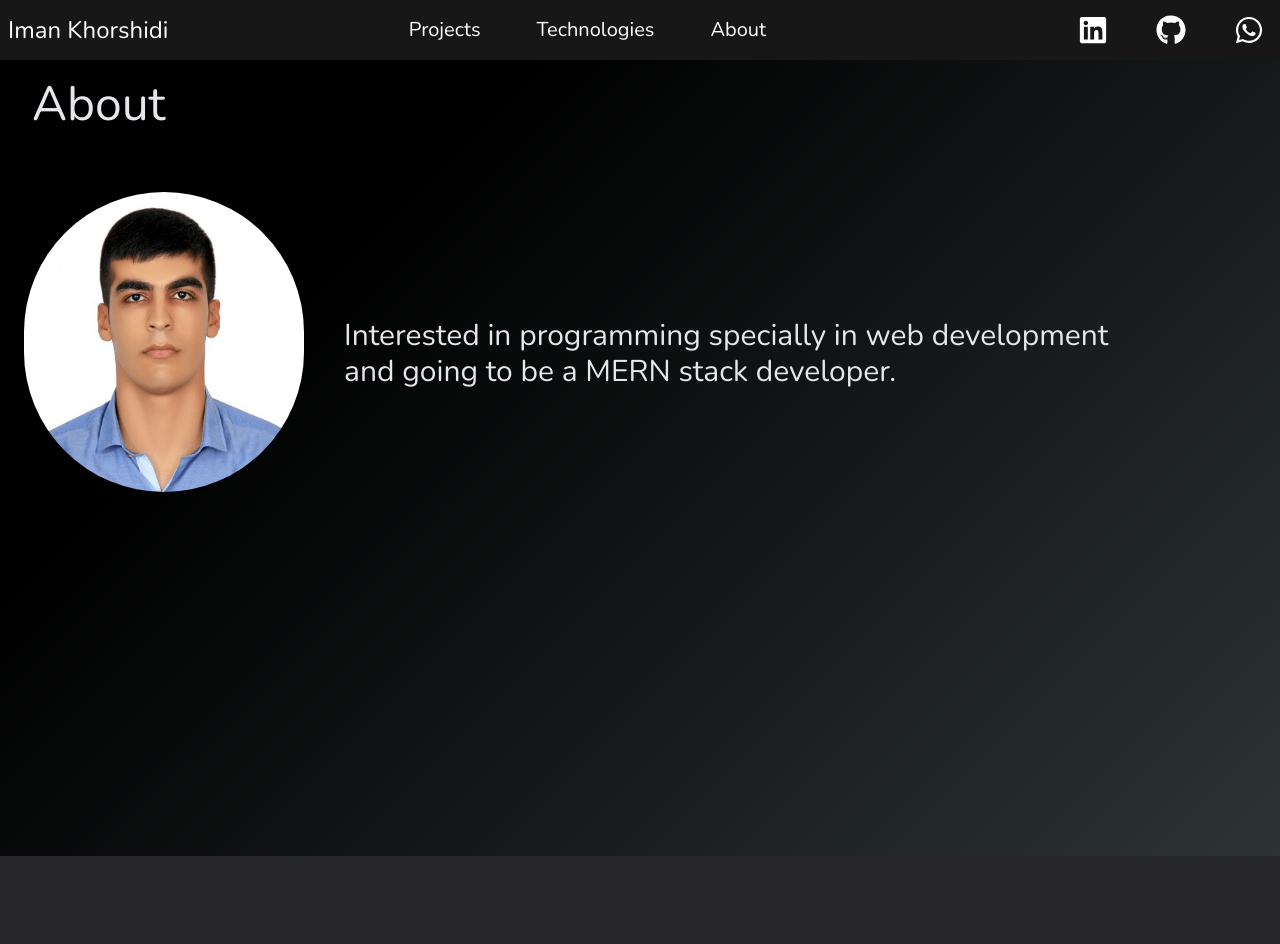
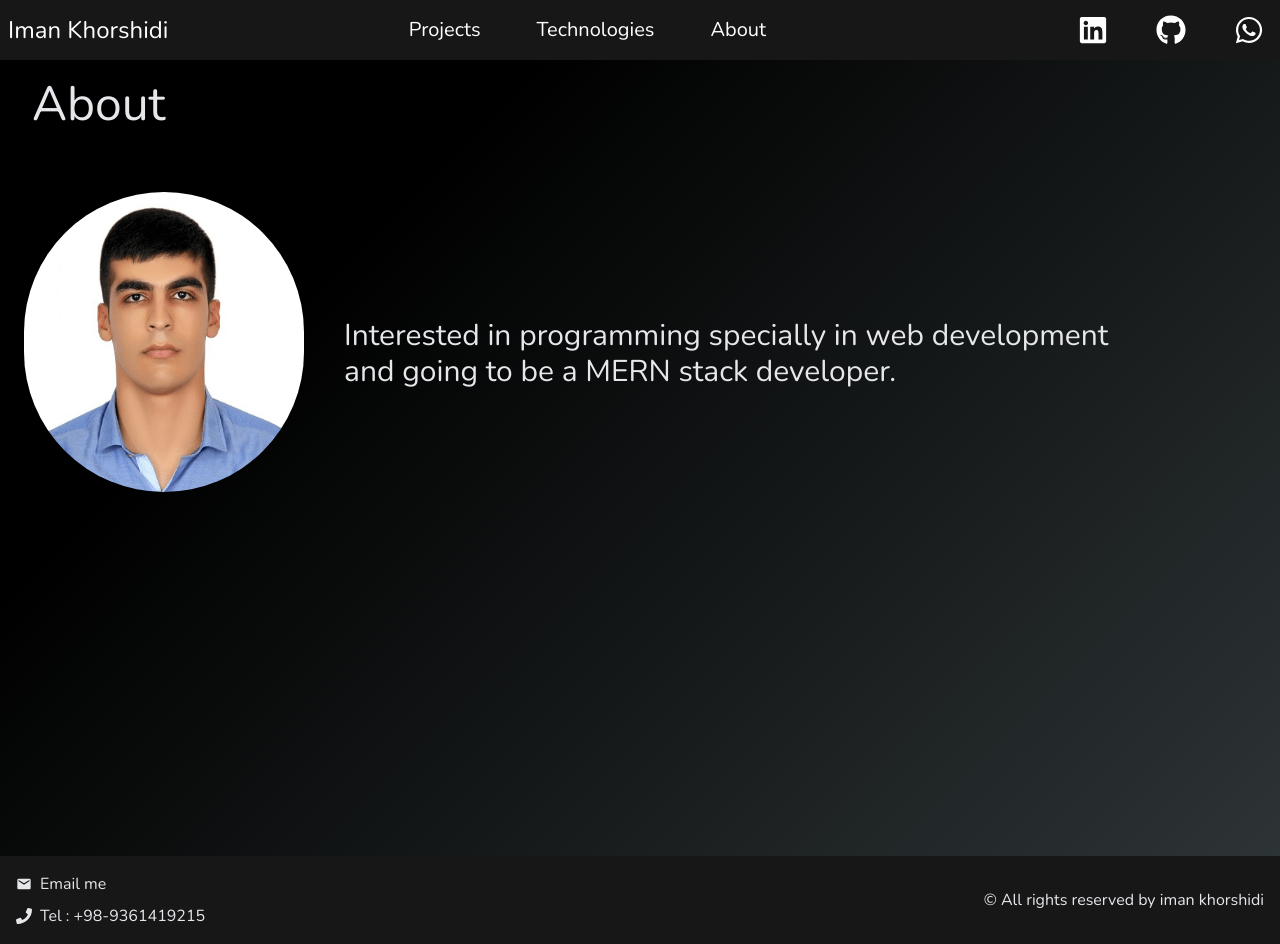
Before and after one commit to Imankh72/portfolio, a Next.js app: page /about in a window 1280 px wide. Before the commit the page ends 856 px from the top, so only its background shows below. Built offline with nearby package versions, Linux system fonts and the light colour scheme.

Commit message:
Add: Footer component

```diff
--- /dev/null
+++ b/components/Footer.jsx
@@ -0,0 +1,25 @@
+import { FaPhone } from "react-icons/fa";
+import { AiOutlineMail } from "react-icons/ai";
+import { MdEmail } from "react-icons/md";
+
+const Footer = () => {
+  return (
+    <div className="bg-neutral-900 flex flex-col items-center gap-2 p-2 sm:flex-row sm:justify-between md:p-4 ">
+      <div className="flex flex-col gap-2">
+        <div className="flex items-center gap-2">
+          <MdEmail />
+          <a href="mailto:imankhorshidi@gmail.com">Email me</a>
+        </div>
+        <div className="flex items-center gap-2">
+          <FaPhone />
+          <p>Tel : +98-9361419215</p>
+        </div>
+      </div>
+      <div>
+        <p>&copy; All rights reserved by iman khorshidi</p>
+      </div>
+    </div>
+  );
+};
+
+export default Footer;
--- a/components/Header.jsx
+++ b/components/Header.jsx
@@ -5,7 +5,7 @@ const Header = () => {
     <Head>
       <title>Iman Khorshidi</title>
       <meta name="description" content="Created by iman khorshidi" />
-      <link rel="icon" href="/favicon.ico" />
+      <link rel="icon" href="/static/images/iman-favicon.png" />
     </Head>
   );
 };
--- a/components/Layout.jsx
+++ b/components/Layout.jsx
@@ -1,3 +1,4 @@
+import Footer from "./Footer";
 import Navbar from "./Navbar";
 
 const Layout = ({ children }) => {
@@ -7,7 +8,9 @@ const Layout = ({ children }) => {
         <Navbar />
       </header>
       <main>{children}</main>
-      <footer></footer>
+      <footer>
+        <Footer />
+      </footer>
     </div>
   );
 };
```
Also changed, not shown: public/static/images/iman-favicon.png (added).
